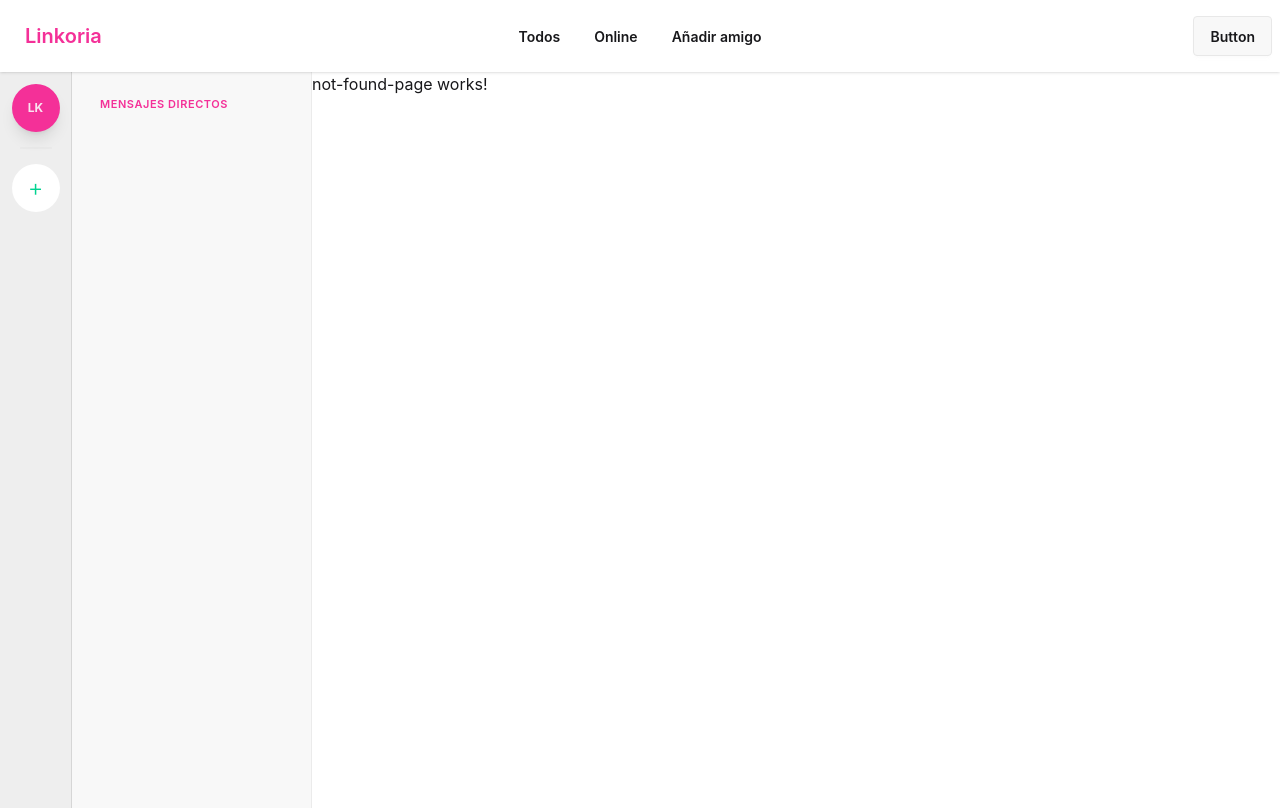
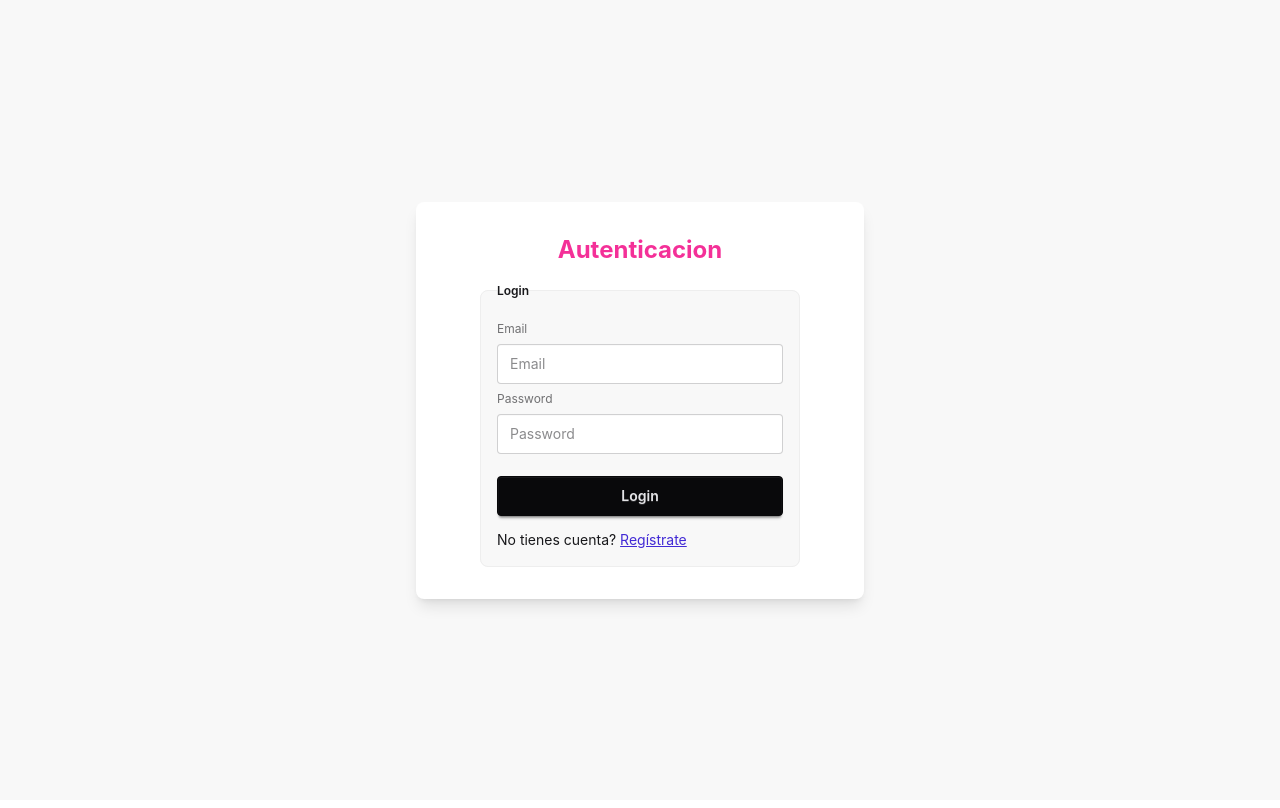
Before and after one commit to Drck7/fronted-linkoria, an Angular app: page /auth/login in a window 1280 px wide. Built offline with nearby package versions, Linux system fonts and the light colour scheme.

Commit message:
Paginas de autenticacion

```diff
--- a/angular.json
+++ b/angular.json
@@ -10,10 +10,10 @@
       "projectType": "application",
       "schematics": {
         "@schematics/angular:component": {
-          "inlineTemplate": false,
-          "inlineStyle": false,
-          "skipTests": false,
-          "style": "css"
+          "inlineStyle": true,
+          "flat": false,
+          "skipTests": true,
+          "inlineTemplate": false
         }
       },
       "root": "",
--- a/src/app/app.routes.ts
+++ b/src/app/app.routes.ts
@@ -3,8 +3,12 @@ import { Routes } from '@angular/router';
 export const routes: Routes = [
 
   {
+    path: 'auth',
+    loadChildren: () => import('./auth/auth.routes')
+  },
+  {
     path: '',
-    loadChildren: () => import('./linkoria-front/front.rotues')
+    loadChildren: () => import('./linkoria-front/front.routes')
   }
 
 ];
--- /dev/null
+++ b/src/app/auth/auth.routes.ts
@@ -0,0 +1,27 @@
+import { AuthLayout } from './layout/auth-layout/auth-layout';
+import { Routes } from '@angular/router';
+import { LoginPages } from './pages/login-pages/login-pages';
+import { RegisterPages } from './pages/register-pages/register-pages';
+
+
+export const authRoutes:Routes = [
+  {
+    path: '',
+    component: AuthLayout,
+    children:[
+    {
+      path: 'login',
+      component: LoginPages
+    },
+    {
+      path: 'register',
+      component: RegisterPages
+    },
+    {
+      path:'**',
+      redirectTo:'login'
+    }
+  ]
+}];
+
+export default authRoutes;
--- /dev/null
+++ b/src/app/auth/layout/auth-layout/auth-layout.html
@@ -0,0 +1,10 @@
+<div class="flex items-center justify-center h-screen bg-base-200">
+  <div class="w-full max-w-md p-8 bg-base-100 rounded-lg shadow-lg">
+    <h1 class="text-2xl font-bold text-secondary text-center mb-2">
+      Autenticacion
+    </h1>
+
+  <router-outlet></router-outlet>
+  </div>
+
+</div>
--- /dev/null
+++ b/src/app/auth/layout/auth-layout/auth-layout.ts
@@ -0,0 +1,9 @@
+import { Component } from '@angular/core';
+import { RouterOutlet } from '@angular/router';
+
+@Component({
+  selector: 'app-auth-layout',
+  imports: [RouterOutlet],
+  templateUrl: './auth-layout.html',
+})
+export class AuthLayout { }
--- /dev/null
+++ b/src/app/auth/pages/login-pages/login-pages.html
@@ -0,0 +1,25 @@
+<form class="flex flex-col items-center justify-center h-full" (submit)="onSubmit()" [formGroup]="loginForm">
+  <fieldset class="fieldset bg-base-200 border-base-300 rounded-box w-xs border p-4">
+    <legend class="fieldset-legend">Login</legend>
+
+    <label class="label">Email</label>
+    <input type="email" class="input" placeholder="Email" formControlName="email" />
+
+    <label class="label">Password</label>
+    <input type="password" class="input" placeholder="Password" formControlName="password" />
+
+    <button class="btn btn-neutral mt-4" type="submit">Login</button>
+    <p class="text-sm mt-2">No tienes cuenta? <a routerLink="/auth/register" class="link link-primary">Regístrate</a></p>
+  </fieldset>
+</form>
+
+
+@if (hasError()) {
+  <div role="alert" class="alert alert-error animate-fade-in flex items-center gap-2">
+    <svg xmlns="http://www.w3.org/2000/svg" class="h-6 w-6 shrink-0 stroke-current" fill="none" viewBox="0 0 24 24">
+      <path stroke-linecap="round" stroke-linejoin="round" stroke-width="2" d="M10 14l2-2m0 0l2-2m-2 2l-2-2m2 2l2 2m7-2a9 9 0 11-18 0 9 9 0 0118 0z" />
+    </svg>
+    <span>Error! Revise la información </span>
+  </div>
+
+}
--- /dev/null
+++ b/src/app/auth/pages/login-pages/login-pages.ts
@@ -0,0 +1,39 @@
+import { Component, inject, signal } from '@angular/core';
+import { RouterLink } from "@angular/router";
+import { FormBuilder,ReactiveFormsModule,Validators } from "@angular/forms";
+
+@Component({
+  selector: 'app-login-pages',
+  imports: [RouterLink,ReactiveFormsModule],
+  templateUrl: './login-pages.html',
+})
+export class LoginPages {
+  fb =inject(FormBuilder)
+  hasError = signal(false)
+  isPosting = signal(false)
+
+  loginForm = this.fb.group({
+    email: ['', [Validators.required,Validators.email]],
+    password: ['', [Validators.required,Validators.minLength(6)]],
+  })
+
+  onSubmit(){
+    if(this.loginForm.invalid) {
+      this.hasError.set(true)
+        setTimeout(() => {
+          this.hasError.set(false);
+        }, 2000);
+      return
+    }
+    this.isPosting.set(true)
+    setTimeout(() => {
+      this.isPosting.set(false)
+      this.hasError.set(true)
+    }, 2000);
+
+    const{ email = '', password= '' } = this.loginForm.value;
+    console.log({ email, password })
+  }
+
+
+}
--- /dev/null
+++ b/src/app/auth/pages/register-pages/register-pages.html
@@ -0,0 +1 @@
+<p>register-pages works!</p>,
--- /dev/null
+++ b/src/app/auth/pages/register-pages/register-pages.ts
@@ -0,0 +1,13 @@
+import { Component } from '@angular/core';
+
+@Component({
+  selector: 'app-register-pages',
+  imports: [],
+  templateUrl: './register-pages.html',
+  styles: `
+    :host {
+      display: block;
+    }
+  `,
+})
+export class RegisterPages { }
--- a/src/app/linkoria-front/components/front-navbar/front-navbar.html
+++ b/src/app/linkoria-front/components/front-navbar/front-navbar.html
@@ -43,7 +43,14 @@
       </li>
     </ul>
   </div>
-  <div class="navbar-end">
-    <a class="btn">Button</a>
+  <div class="navbar-end gap-4">
+    <button class="btn btn-ghost btn-circle">
+      <!-- Nombre de usuario -->
+    </button>
   </div>
+
+  <button class="btn btn-sm btn-error">
+    Salir
+  </button>
+
 </div>
--- a/src/app/linkoria-front/components/front-navbar/front-navbar.ts
+++ b/src/app/linkoria-front/components/front-navbar/front-navbar.ts
@@ -1,4 +1,4 @@
-import { Component } from '@angular/core';
+import { Component, inject } from '@angular/core';
 import { Router, RouterLink, RouterLinkActive } from '@angular/router';
 
 @Component({
@@ -6,4 +6,6 @@ import { Router, RouterLink, RouterLinkActive } from '@angular/router';
   imports: [RouterLink, RouterLinkActive],
   templateUrl: './front-navbar.html',
 })
-export class FrontNavbar { }
+export class FrontNavbar {
+
+}
--- a/src/app/linkoria-front/front.rotues.ts
+++ b/src/app/linkoria-front/front.routes.ts
@@ -15,7 +15,11 @@ export const linkoriaFrontRoutes = [
           component: HomePage
         },
         {
-          path: 'online/:online',
+          path: 'users/all',
+          component: HomePage
+        },
+        {
+          path: 'users/online',
           component: OnlinePage
         },
         {
```
